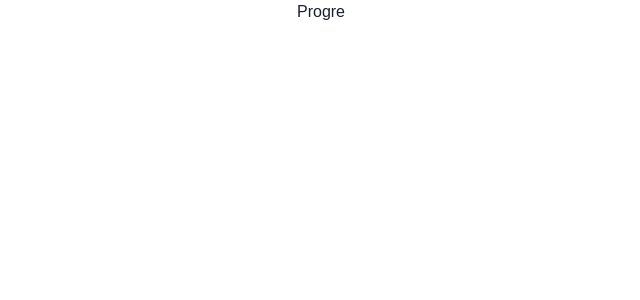
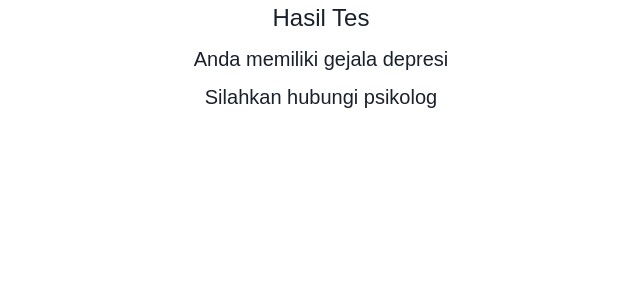
Before and after one commit to Nakesto/expert, a React (Create React App) app: page /test/result in a window 1280 px wide. Shown: the top 300 px of the page, without its empty margins (319-959 px from the left). Built offline with nearby package versions, Linux system fonts and the light colour scheme.

Commit message:
fix: err

```diff
--- a/src/Page/Result.tsx
+++ b/src/Page/Result.tsx
@@ -1,9 +1,17 @@
-import { Box, Center, Text } from "@chakra-ui/react";
+import { Box, Center, Text, VStack } from "@chakra-ui/react";
 import { fade, transition } from "../Shared/Animation";
 import { FlexMotion } from "../Shared/ChakraMotion";
 
 const Result: React.FC = () => {
-  return <Center>Progre</Center>;
+  return (
+    <Center>
+      <VStack>
+        <Text fontSize="2xl">Hasil Tes</Text>
+        <Text fontSize="xl">Anda memiliki gejala depresi</Text>
+        <Text fontSize="xl">Silahkan hubungi psikolog</Text>
+      </VStack>
+    </Center>
+  );
 };
 
 export default Result;
```
